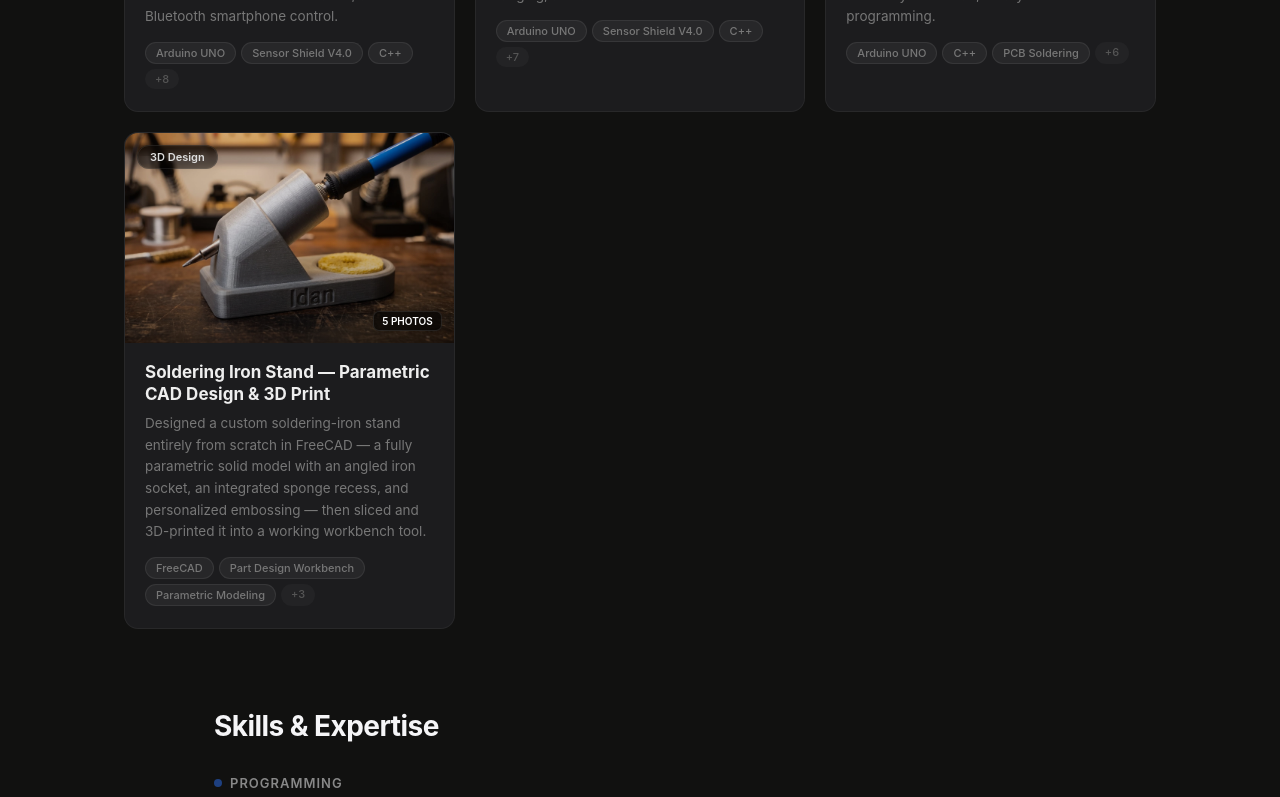
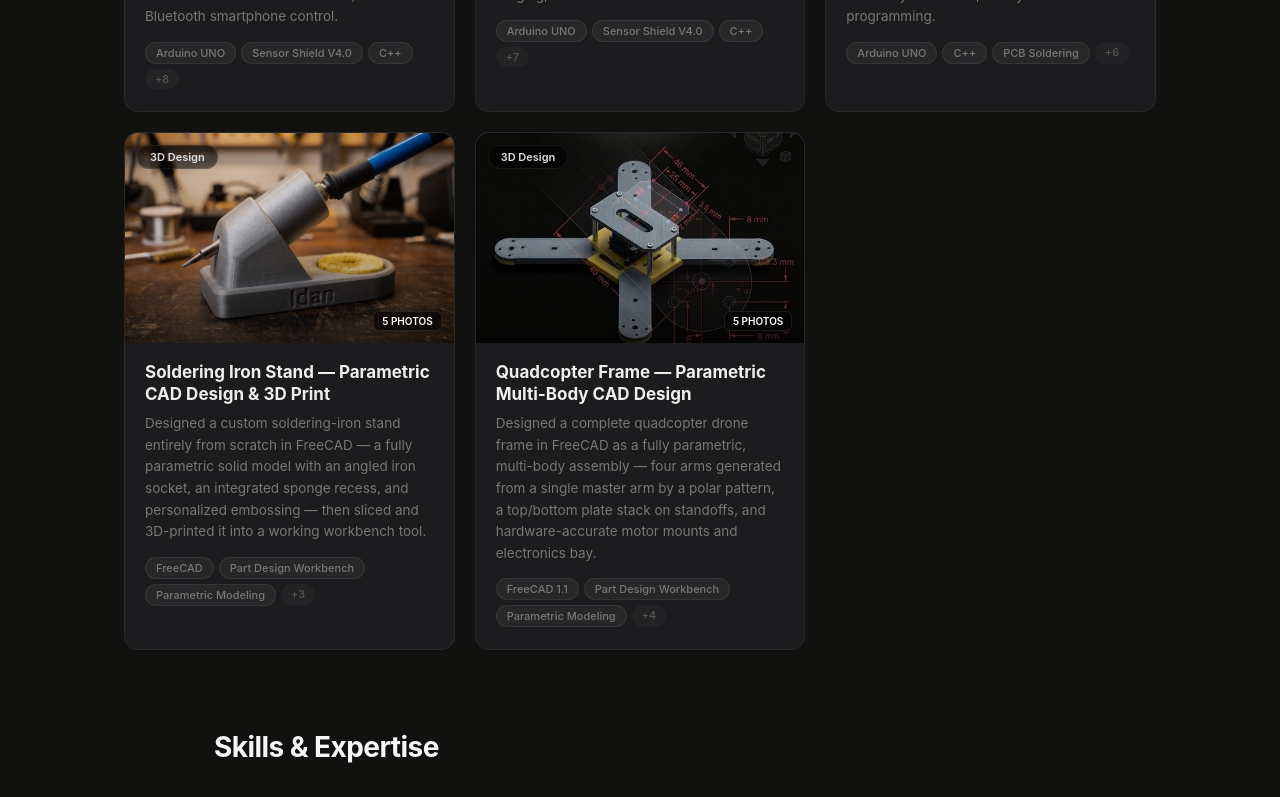
Before and after one commit to eavioz-ux/portfolio, a React (Vite) app: page / in a window 1280 px wide. Shown: the part 1180-1977 px from the top of the page. Built offline with nearby package versions, Linux system fonts and the light colour scheme.

Commit message:
Add quadcopter frame project details to data.js
Added a new project for a quadcopter frame designed in FreeCAD, including detailed specifications and challenges faced during the modeling process.

```diff
--- a/src/data.js
+++ b/src/data.js
@@ -32,6 +32,7 @@ export const SKILLS = [
   { id: "s19", name: "PCB Soldering", category: "Electronics" },
   { id: "s20", name: "FreeCAD (Parametric CAD)", category: "Fabrication" },
   { id: "s21", name: "Bambu Studio (Slicing)", category: "Fabrication" },
+  { id: "s22", name: "Multi-Body Assembly & Polar Patterns", category: "Fabrication" },
 ];
 
 export const PROJECTS = [
@@ -169,4 +170,37 @@ export const PROJECTS = [
     },
     github: "",
   },
+  {
+    id: "proj-5",
+    title: "Quadcopter Frame — Parametric Multi-Body CAD Design",
+    category: "3D Design",
+    thumbnail: "/projects/drone-cover.jpg",
+    videoUrl: "",
+    media: [
+      "/projects/drone-freecad-tree.jpg",
+      "/projects/drone-sketch.jpg",
+      "/projects/drone-motor-mount.jpg",
+      "/projects/drone-topplate-sketch.jpg",
+      "/projects/drone-assembly.jpg",
+    ],
+    summary: "Designed a complete quadcopter drone frame in FreeCAD as a fully parametric, multi-body assembly — four arms generated from a single master arm by a polar pattern, a top/bottom plate stack on standoffs, and hardware-accurate motor mounts and electronics bay.",
+    description: "Modeled a full X-configuration quadcopter frame in FreeCAD 1.1 using the Part Design workbench, built entirely from constraint-driven sketches and parametric features rather than freehand geometry. The design is organized as a multi-body assembly: a main frame carrying four arms, a separate top plate, and four cylindrical standoffs that join the top and bottom plates into a rigid electronics stack. Rather than modeling each arm individually, a single fully-dimensioned master arm — complete with its motor-mount hole pattern — is replicated around the central axis with a polar (circular) pattern, so all four arms stay perfectly symmetric and any dimensional edit propagates across the whole frame at once. Each arm tip carries a standard brushless-motor mounting pattern (Ø3.3 mm holes on an 8 × 6 mm grid), and the chamfered octagonal top plate integrates a square cut-out for a flight-controller / camera stack and an oval slot for wiring and a battery strap. Every hole spacing, plate dimension, and standoff position is dimensioned and constrained, so the entire frame is editable from its driving parameters. The feature tree combines Pad, Pocket, Fillet, and PolarPattern operations across the separate bodies, demonstrating a structured, assembly-level parametric workflow. This is a pure CAD exercise — the focus is the modeling methodology and design intent rather than a physical build.",
+    techStack: ["FreeCAD 1.1", "Part Design Workbench", "Parametric Modeling", "Sketch Constraints", "Polar (Circular) Pattern", "Multi-Body Assembly", "Pad / Pocket / Fillet"],
+    challenges: [
+      { problem: "Keeping all four arms and their motor mounts perfectly symmetric while the frame stays fully editable", solution: "Modeled a single fully-constrained master arm with its motor-mount pattern, then generated the remaining three with a polar pattern about the central axis — guaranteeing the four arms are identical and letting a single edit update all of them at once." },
+      { problem: "Building a rigid top/bottom plate stack from separate parts that register to each other exactly", solution: "Modeled the top plate and the four standoffs as distinct Part Design bodies driven by shared, matching hole-spacing dimensions, so the columns and plates align precisely and the stack assembles without interference." },
+      { problem: "Making the frame accept real hardware — motors, flight controller, wiring — rather than arbitrary geometry", solution: "Dimensioned each arm tip to a standard Ø3.3 mm / 8 × 6 mm brushless-motor bolt pattern and sized the top-plate cut-outs (square electronics bay + oval wiring slot) to real component footprints, keeping every feature parametric and hardware-accurate." },
+    ],
+    specs: {
+      "CAD Software": "FreeCAD 1.1 (Part Design)",
+      "Configuration": "Quadcopter X-frame",
+      "Structure": "Multi-body (frame + top plate + 4 standoffs)",
+      "Arm Generation": "Single master arm × polar pattern (4×)",
+      "Motor Mounts": "Ø3.3 mm holes, 8 × 6 mm pattern",
+      "Electronics Bay": "Square cut-out + oval wiring slot",
+      "Features": "Pad / Pocket / Fillet / PolarPattern",
+      "Modeling": "Fully constraint-driven & parametric",
+    },
+    github: "",
+  },
 ];
```
